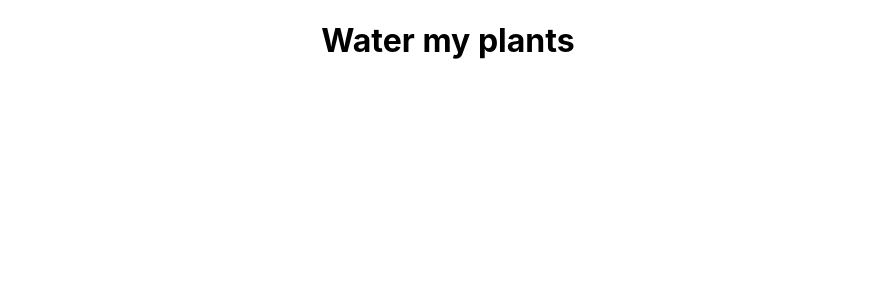
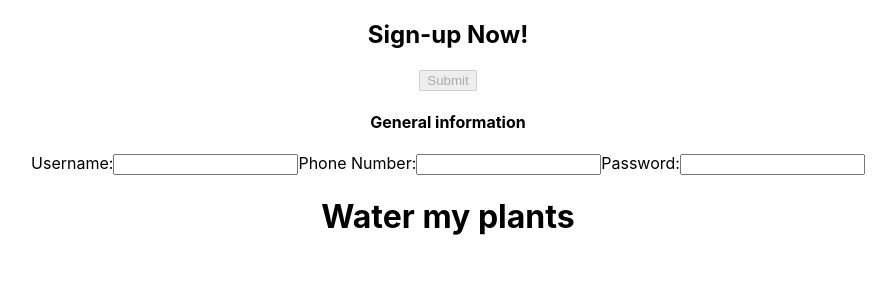
Before and after one commit to AnhtuanTran-11/WaterMyPlants, a React (Create React App) app: page / in a window 1280 px wide. Shown: the top 300 px of the page, without its empty margins (192-1088 px from the left). Built offline with nearby package versions, Linux system fonts and the light colour scheme.

Commit message:
Completed sign-in and login components

```diff
--- a/package.json
+++ b/package.json
@@ -10,6 +10,7 @@
     "react": "^17.0.2",
     "react-dom": "^17.0.2",
     "react-redux": "^7.2.3",
+    "react-router-dom": "^5.2.0",
     "react-scripts": "^4.0.3",
     "redux": "^4.0.5",
     "thunk": "^0.0.1",
--- a/src/App.js
+++ b/src/App.js
@@ -1,9 +1,100 @@
 import "./App.css";
+import React, { useState, useEffect } from 'react';
+import axios from 'axios';
+import * as yup from 'yup';
+import formSchema from './components/validation/formSchema'
+import Form from './components/Form'
+
+
+const initialFormValues = {
+  username: '',
+  phoneNumber: '',
+  password: '',
+}
+
+const initialFormErrors = {
+  username: '',
+  phoneNumber: '',
+  password: '',
+}
+
+const initialDisabled = true
 
 function App() {
+  const [users, setUsers] = useState([])
+  const [formValues, setFormValues] = useState(initialFormValues)
+  const [formErrors, setFormErrors] = useState(initialFormErrors)
+  const [disabled, setDisabled] = useState(initialDisabled)
+
+  const postNewUser = newUser => {
+    axios
+    .post(`https://reqres.in/api/users`, newUser)
+    .then(resp => {
+      setUsers([resp.data, ...users])
+      setFormValues(initialFormValues)
+    })
+    .catch(err => {
+      console.log(err)
+    })
+  }
+
+  const inputChange = (username, value) => {
+    yup
+    .reach(formSchema, username)
+    .validate(value)
+    .then(() => {
+      setFormErrors({
+        ...formErrors,
+        [username]: '',
+      })
+    })
+    .catch(err => {
+      setFormErrors({
+        [username]: err.errors[0],
+      })
+    })
+    setFormValues({
+      ...formValues,
+      [username]: value
+    })
+  }
+
+  const formSubmit = () => {
+    const newUser = {
+      username: formValues.username.trim(),
+      phoneNumber: formValues.phoneNumber.trim(),
+      password: formValues.password,
+    }
+    postNewUser(newUser)
+    console.log(newUser)
+  }
+
+  useEffect(() => {
+    formSchema
+    .isValid(formValues)
+    .then(valid => {
+      setDisabled(!valid)
+    })
+  }, [formValues])
+
+
+
+
   return (
     <div className="App">
+      <header className='App-header'>
+        <Form values={formValues} change={inputChange} submit={formSubmit} disabled={disabled} errors={formErrors}/>
+        </header>
       <h1>Water my plants</h1>
+      {
+        users.map(user => {
+          return (
+            <div details={user}>
+              <p>Username: {user.username}</p>
+            </div>
+          )
+        })
+      }
     </div>
   );
 }
--- /dev/null
+++ b/src/components/Form.js
@@ -0,0 +1,60 @@
+import React from 'react'
+
+export default function Form(props) {
+    const {
+        values,
+        submit,
+        change,
+        disabled,
+        errors,
+      } = props
+
+      const onSubmit = evt => {
+        evt.preventDefault()
+        submit()
+      }
+      const onChange = evt => {
+        const { name, value } = evt.target
+        const valueToUse = value;
+        change(name, valueToUse)
+      }
+
+    return(
+        <div>
+            <form onSubmit={onSubmit}>
+                <h2> Sign-up Now! </h2>
+                <button disabled={disabled} className="submit"> Submit </button>
+
+                <div className='errors'>
+                    <div>{errors.username}</div>
+                    <div>{errors.phoneNumber}</div>
+                    <div>{errors.password}</div>
+                </div>
+
+                <h4>General information</h4>
+
+                <label>Username:
+                    <input
+                    value={values.username}
+                    onChange={onChange}
+                    name='username'
+                    type='text'/>
+                </label>
+                <label>Phone Number:
+                    <input
+                    value={values.phoneNumber}
+                    onChange={onChange}
+                    name='phoneNumber'
+                    type='text'/>
+                </label>
+                <label>Password:
+                    <input
+                    value={values.password}
+                    onChange={onChange}
+                    name='password'
+                    type='text'/>
+                </label>
+            </form>
+        </div>
+    )
+}
--- /dev/null
+++ b/src/components/validation/formSchema.js
@@ -0,0 +1,16 @@
+import * as yup from 'yup';
+
+export default yup.object().shape({
+    username: yup
+    .string()
+    .required("Username is required and must be unique")
+    .min(8, 'Username must be a minimum of 8 characters long'),
+    phoneNumber: yup
+    .string()
+    .required('Phone number is required'),
+    password: yup
+    .string()
+    .required("Password is required")
+    .min(8, "Password must be 8 characters long"),
+    // going to figure out how to make it mix of numbers and letters
+})
```
Also changed, not shown: src/components/Login.js (added, +50 -0 lines), 2 other files (tests, documents, lock files or other folders).
